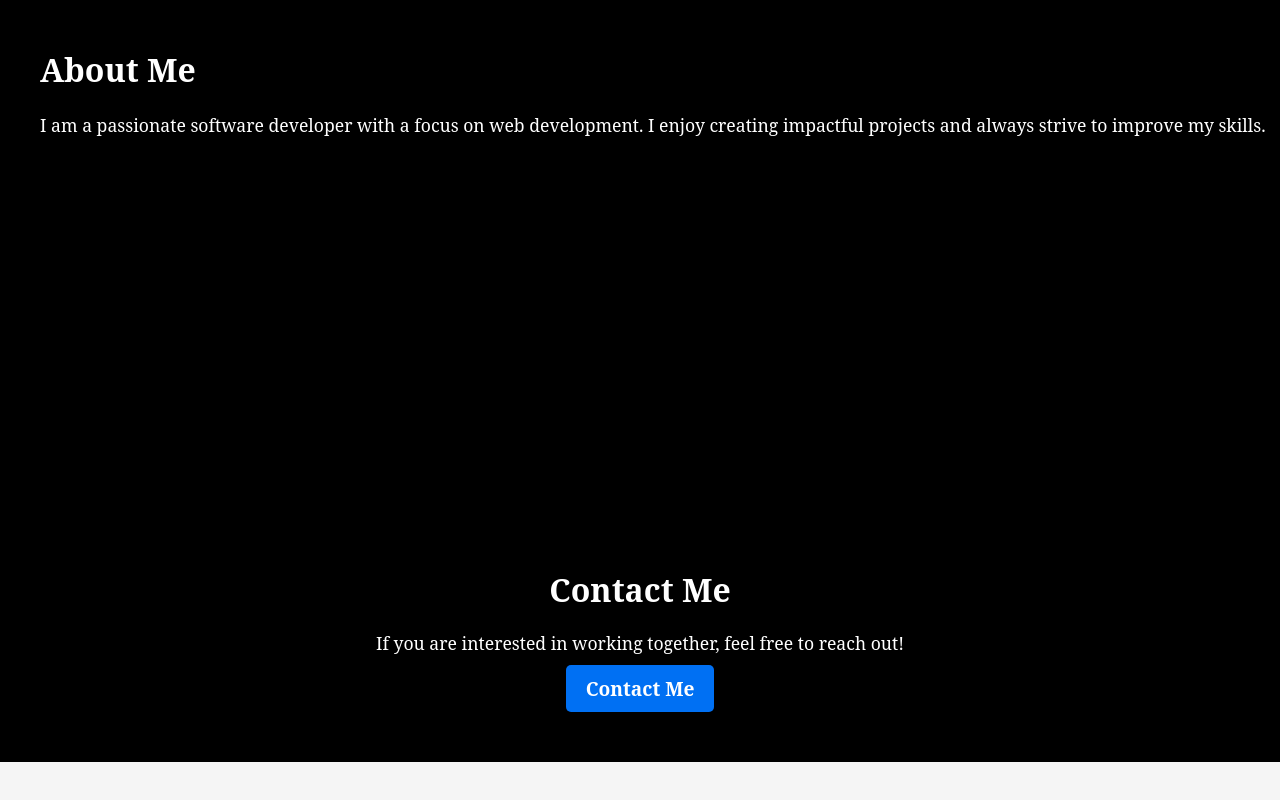
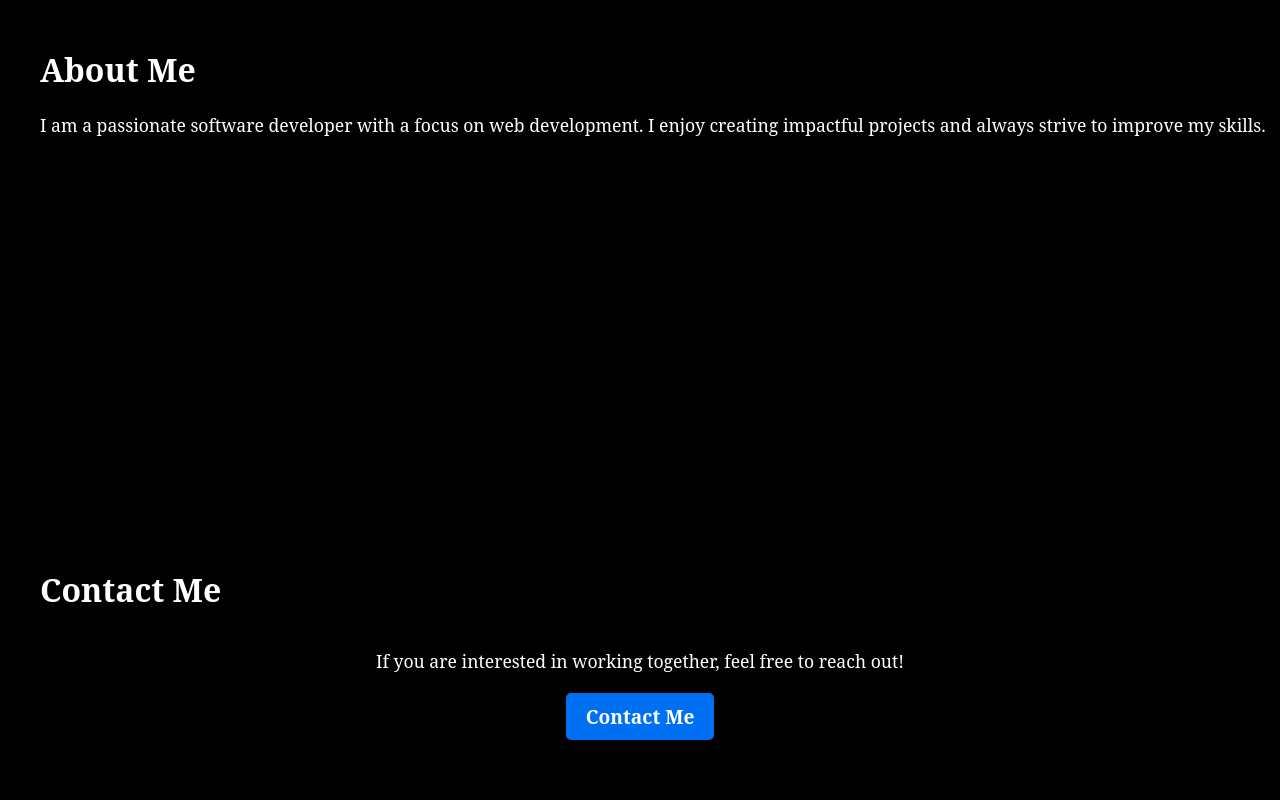
Before and after one commit to sagarp-c/underconstruction, a Next.js app: page / in a window 1280 px wide. Shown: the part 2532-3332 px from the top of the page. Before the commit the page ends 3294 px from the top, so only its background shows below. Built offline with nearby package versions, Linux system fonts and the light colour scheme.

Commit message:
added two div in contact section

```diff
--- a/app/page.tsx
+++ b/app/page.tsx
@@ -88,8 +88,12 @@ export default function Home() {
       {/* Contact Section */}
       <section className={styles.contact} id="contact">
         <h2>Contact Me</h2>
-        <p>If you are interested in working together, feel free to reach out!</p>
-        <a href="mailto:your-email@example.com" className={styles.button}>Contact Me</a>
+          <div className={styles.contactsocail}>
+            <p>If you are interested in working together, feel free to reach out!</p>
+          </div>
+          <div className={styles.contactlink}>
+            <a href="mailto:your-email@example.com" className={styles.button}>Contact Me</a>
+          </div>
       </section>
     </main>
   );
--- a/styles/page.module.css
+++ b/styles/page.module.css
@@ -228,8 +228,23 @@
   border-radius: 8px;
   color:#ffffff;
   box-shadow: 0 2px 10px rgba(0, 0, 0, 0.1);
-  text-align: center;
+  text-align: left;
 }
+
+.contactsocail{
+  display: flex;
+  flex-wrap: wrap;
+  justify-content: center;
+  text-align: left;
+}
+
+.contactlink{
+  display: flex;
+  flex-wrap: wrap;
+  justify-content: center;
+  text-align: left;
+}
+
 
 .contact h2 {
   font-size: 2rem;
@@ -239,6 +254,7 @@
 .contact p {
   font-size: 1.1rem;
   margin-bottom: 20px;
+  text-align: left;
 }
 
 .contact a {
@@ -249,11 +265,14 @@
   border-radius: 5px;
   font-size: 1.2rem;
   transition: background-color 0.3s ease;
+  text-align: left;
 }
 
 .contact a:hover {
   background-color: #005bb5;
 }
+
+
 
 /* Hamburger Menu */
 .hamburger {
```
